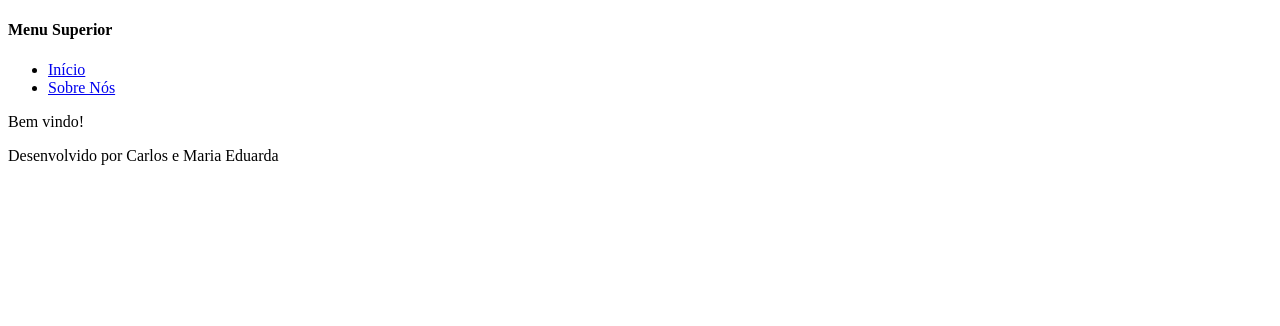
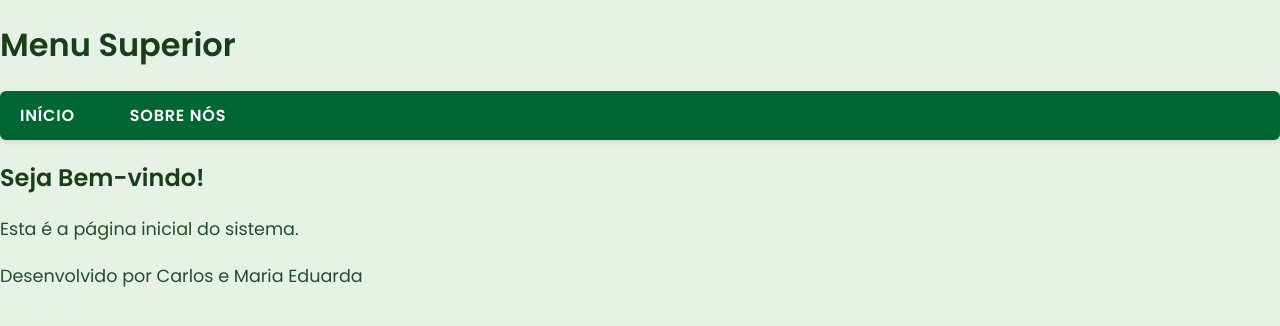
Before and after one commit to maduzita25/PW2025, a Django app: page / in a window 1280 px wide. Shown: the top 326 px of the page. Run offline with Django 4.2, Linux system fonts and the light colour scheme.

Commit message:
Mensagem do que foi feito

```diff
--- a/paginas/templates/paginas/index.html
+++ b/paginas/templates/paginas/index.html
@@ -1,40 +1,37 @@
 {% load static %}
 
 <!DOCTYPE html>
-<html lang="en">
+<html lang="pt-BR">
 <head>
-    <meta charset="UTF-8">
-    <meta name="viewport" content="width=device-width, initial-scale=1.0">
+    <meta charset="UTF-8" />
+    <meta name="viewport" content="width=device-width, initial-scale=1" />
 
-    {% block titulo %}
-    <title> MUSIC-IA </title>
-    {% endblock titulo %}
+    <title>{% block titulo %}SISTEMA WEB - SUGESTÃO DE MELHORIAS PARA O CAMPUS - PARANAVAÍ{% endblock %}</title>
 
-    <link rel="stylesheet" href="{% static 'css/estilo.css' %}">
-
+    <link rel="stylesheet" href="{% static 'css/estilo.css' %}" />
 </head>
 <body>
-    <h4>Menu Superior</h4>
-    <ul>
-        <li>
-            <a href="{% url "index" %}">Início</a>
-        </li>
 
-        <li>
-            <a href="{% url "sobre" %}">Sobre Nós</a>
-        </li>
+    <header>
+        <h1>Menu Superior</h1>
+        <nav>
+            <ul class="menu">
+                <li><a href="{% url 'index' %}">Início</a></li>
+                <li><a href="{% url 'sobre' %}">Sobre Nós</a></li>
+            </ul>
+        </nav>
+    </header>
 
-    </ul>
+    <main>
+        {% block conteudo %}
+        <h2>Seja Bem-vindo!</h2>
+        <p>Esta é a página inicial do sistema.</p>
+        {% endblock %}
+    </main>
 
-    {%   block conteudo   %}
-
-    Bem vindo!
-
-    {%   endblock   %}
-
-    <p>
-       Desenvolvido por Carlos e Maria Eduarda
-    </p>
+    <footer>
+        <p>Desenvolvido por Carlos e Maria Eduarda</p>
+    </footer>
 
 </body>
 </html>
--- a/paginas/urls.py
+++ b/paginas/urls.py
@@ -1,8 +1,9 @@
 
 from django.urls import path
 from .views import IndexView, SobreView
-from .views import CampusCreate, CategoriaCreate, UsuarioCreate
+from .views import CampusCreate, CategoriaCreate, UsuarioCreate, SugestaoCreate, ComentarioCreate, CursoCreate, TipoSolicitacaoCreate
 
+from .views import CampusUpdate, CategoriaUpdate, UsuarioUpdate, SugestaoUpdate, ComentarioUpdate, CursoUpdate, TipoSolicitacaoUpdate
 urlpatterns = [
 
     path("", IndexView.as_view(), name = "index"),
@@ -11,5 +12,17 @@ urlpatterns = [
     path("adicionar/campus/", CampusCreate.as_view(), name="inserir-campus"),
     path("adicionar/categoria/", CategoriaCreate.as_view(), name="inserir-categoria"),
     path("adicionar/usuario/", UsuarioCreate.as_view(), name="inserir-usuario"),
+    path("adicionar/sugestao/", SugestaoCreate.as_view(), name="inserir-sugestao"),
+    path("adicionar/comentario/", ComentarioCreate.as_view(), name="inserir-comentario"),
+    path("adicionar/curso/", CursoCreate.as_view(), name="inserir-curso"),
+    path("adicionar/tiposolicitacao/", TipoSolicitacaoCreate.as_view(), name="inserir-tiposolicitacao"),
 
+
+    path("editar/campus/<int:pk>/", CampusUpdate.as_view(), name="editar-campus"),
+    path("editar/categoria/<int:pk>/", CategoriaUpdate.as_view(), name="editar-categoria"),
+    path("editar/usuario/<int:pk>/", UsuarioUpdate.as_view(), name="editar-usuario"),
+    path("editar/sugestao/<int:pk>/", SugestaoUpdate.as_view(), name="editar-sugestao"),
+    path("editar/comentario/<int:pk>/", ComentarioUpdate.as_view(), name="editar-comentario"),
+    path("editar/curso/<int:pk>/", CursoUpdate.as_view(), name="editar-curso"),
+    path("editar/tiposolicitacao/<int:pk>/", TipoSolicitacaoUpdate.as_view(), name="editar-tiposolicitacao"),
 ]
--- a/paginas/views.py
+++ b/paginas/views.py
@@ -1,33 +1,112 @@
 from django.views.generic import TemplateView
 from django.views.generic.edit import CreateView, UpdateView, DeleteView
-
-from .models import Campus, Categoria, Usuario
-
 from django.urls import reverse_lazy
 
+from .models import Campus, Categoria, Usuario, Sugestao, Comentario, Curso, TipoSolicitacao
+
+# Páginas estáticas
 class IndexView(TemplateView):
     template_name = "paginas/index.html"
 
 class SobreView(TemplateView):
     template_name = 'paginas/sobre.html'
 
+# CREATE VIEWS
 class CampusCreate(CreateView):
     template_name = 'paginas/form.html'
     model = Campus
     fields = ['nome']
     success_url = reverse_lazy('index')
-    extra_context = {'titulo' : 'Cadastro de Campus'}
+    extra_context = {'titulo': 'Cadastro de Campus'}
 
 class CategoriaCreate(CreateView):
     template_name = 'paginas/form.html'
     model = Categoria
     fields = ['nome']
     success_url = reverse_lazy('index')
-    extra_context = {'título' : 'Cadastro De Categoria'}
+    extra_context = {'titulo': 'Cadastro de Categoria'}
 
 class UsuarioCreate(CreateView):
     template_name = 'paginas/form.html'
     model = Usuario
     fields = ['nome', 'email', 'senha']
     success_url = reverse_lazy('index')
-    extra_context = {'título' : 'Cadastro de Usuário'}
+    extra_context = {'titulo': 'Cadastro de Usuário'}
+
+class SugestaoCreate(CreateView):
+    template_name = 'paginas/form.html'
+    model = Sugestao
+    fields = ['titulo', 'descricao', 'data_criacao', 'usuario', 'campus', 'categorias']
+    success_url = reverse_lazy('index')
+    extra_context = {'titulo': 'Cadastro de Sugestão'}
+
+class ComentarioCreate(CreateView):
+    template_name = 'paginas/form.html'
+    model = Comentario
+    fields = ['texto', 'data_comentario', 'usuario', 'sugestao']
+    success_url = reverse_lazy('index')
+    extra_context = {'titulo': 'Cadastro de Comentário'}
+
+class CursoCreate(CreateView):
+    template_name = 'paginas/form.html'
+    model = Curso
+    fields = ['nome', 'campus']
+    success_url = reverse_lazy('index')
+    extra_context = {'titulo': 'Cadastro de Curso'}
+
+class TipoSolicitacaoCreate(CreateView):
+    template_name = 'paginas/form.html'
+    model = TipoSolicitacao
+    fields = ['descricao', 'concluido']
+    success_url = reverse_lazy('index')
+    extra_context = {'titulo': 'Cadastro de Tipo de Solicitação'}
+
+# UPDATE VIEWS
+class CampusUpdate(UpdateView):
+    template_name = 'paginas/form.html'
+    model = Campus
+    fields = ['nome']
+    success_url = reverse_lazy('index')
+    extra_context = {'titulo': 'Atualização de Campus', 'botao': 'Salvar'}
+
+class CategoriaUpdate(UpdateView):
+    template_name = 'paginas/form.html'
+    model = Categoria
+    fields = ['nome']
+    success_url = reverse_lazy('index')
+    extra_context = {'titulo': 'Atualização de Categoria', 'botao': 'Salvar'}
+
+class UsuarioUpdate(UpdateView):
+    template_name = 'paginas/form.html'
+    model = Usuario
+    fields = ['nome', 'email', 'senha']
+    success_url = reverse_lazy('index')
+    extra_context = {'titulo': 'Atualização de Usuário', 'botao': 'Salvar'}
+
+class SugestaoUpdate(UpdateView):
+    template_name = 'paginas/form.html'
+    model = Sugestao
+    fields = ['titulo', 'descricao', 'data_criacao', 'usuario', 'campus', 'categorias']
+    success_url = reverse_lazy('index')
+    extra_context = {'titulo': 'Atualização de Sugestão', 'botao': 'Salvar'}
+
+class ComentarioUpdate(UpdateView):
+    template_name = 'paginas/form.html'
+    model = Comentario
+    fields = ['texto', 'data_comentario', 'usuario', 'sugestao']
+    success_url = reverse_lazy('index')
+    extra_context = {'titulo': 'Atualização de Comentário', 'botao': 'Salvar'}
+
+class CursoUpdate(UpdateView):
+    template_name = 'paginas/form.html'
+    model = Curso
+    fields = ['nome', 'campus']
+    success_url = reverse_lazy('index')
+    extra_context = {'titulo': 'Atualização de Curso', 'botao': 'Salvar'}
+
+class TipoSolicitacaoUpdate(UpdateView):
+    template_name = 'paginas/form.html'
+    model = TipoSolicitacao
+    fields = ['descricao', 'concluido']
+    success_url = reverse_lazy('index')
+    extra_context = {'titulo': 'Atualização de Tipo de Solicitação', 'botao': 'Salvar'}
--- a/static/css/estilo.css
+++ b/static/css/estilo.css
@@ -1,8 +1,90 @@
+@import url('https://fonts.googleapis.com/css2?family=Poppins:wght@400;600&display=swap');
+
 body {
+    font-family: 'Poppins', sans-serif;
+    background-color: #e6f2e6; /* Verde clarinho no fundo */
+    color: #1a3d1a; /* Verde escuro para texto */
+    margin: 0;
+    padding: 0;
+}
 
-    color: rgb(0, 0, 0);
-    div {
-        text-align: center;
-        color:blue;
-    }
+/* Menu horizontal */
+.menu {
+    list-style: none;
+    padding: 0;
+    margin: 0;
+    display: flex;
+    gap: 15px;
+    background-color: #006633; /* Verde IFPR forte */
+    box-shadow: 0 2px 5px rgba(0,0,0,0.1);
+    border-radius: 6px;
 }
+
+.menu li {
+    display: inline;
+}
+
+.menu li a {
+    text-decoration: none;
+    color: white; /* branco no menu para contraste */
+    font-weight: 600;
+    padding: 12px 20px;
+    border-radius: 5px;
+    transition: background-color 0.3s ease, color 0.3s ease;
+    text-transform: uppercase;
+    letter-spacing: 0.05em;
+    display: block;
+}
+
+.menu li a:hover {
+    background-color: #004d1a; /* Verde mais escuro no hover */
+    color: white;
+}
+
+/* Conteúdo principal */
+#conteudo {
+    max-width: 900px;
+    background-color: white;
+    margin: 30px auto 70px; /* Espaço extra para o rodapé fixo */
+    padding: 25px 30px;
+    border-radius: 10px;
+    box-shadow: 0 0 20px rgba(0,100,0,0.1);
+}
+
+/* Títulos */
+h3 {
+    color: #006633; /* Verde IFPR */
+    margin-top: 0;
+    font-weight: 700;
+}
+
+/* Parágrafos */
+p {
+    line-height: 1.7;
+    font-size: 1.1rem;
+    color: #264d26; /* Verde escuro para o texto */
+}
+
+/* Rodapé fixo */
+#rodape {
+    background-color: #006633; /* Verde IFPR */
+    color: white;
+    text-align: center;
+    padding: 12px 0;
+    font-size: 0.9rem;
+    position: fixed;
+    bottom: 0;
+    width: 100%;
+    box-shadow: 0 -2px 5px rgba(0,0,0,0.1);
+}
+
+/* Link padrão e hover dentro do conteúdo */
+#conteudo a {
+    color: #009933; /* Verde vivo para links */
+    text-decoration: none;
+    font-weight: 600;
+}
+
+#conteudo a:hover {
+    text-decoration: underline;
+}
```
Also changed, not shown: paginas/templates/paginas/sobre.html (+41 -12 lines).
